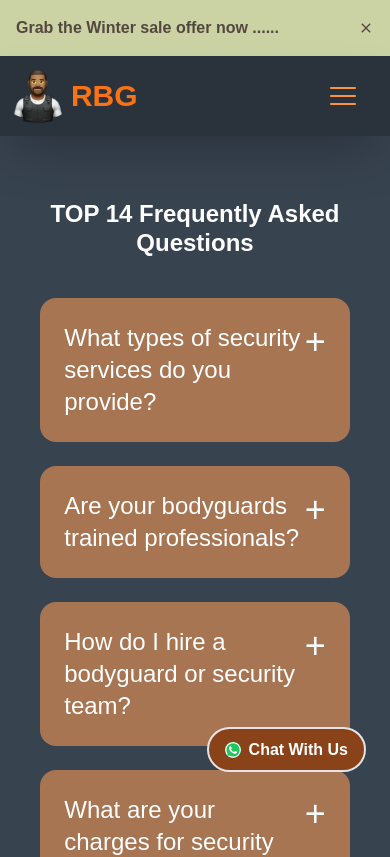
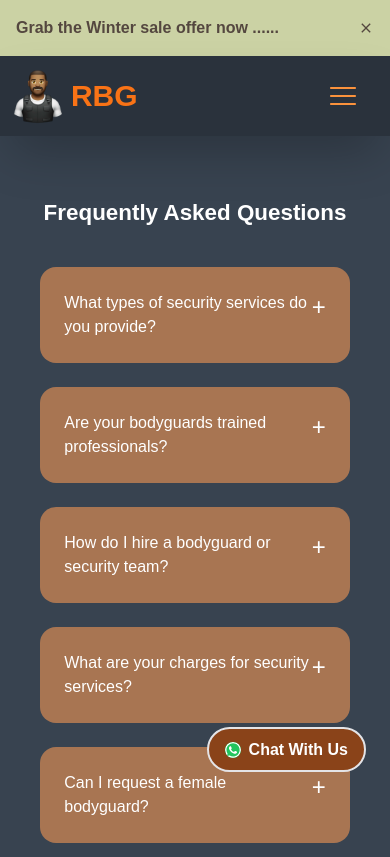
Before and after one commit to webdev-ashishk/Body-Guard, a Next.js app: page /FAQS in a window 390 px wide. Shown: the top 857 px of the page. Built offline with nearby package versions, Linux system fonts and the light colour scheme.

Commit message:
fixes smalls issues

```diff
--- a/src/app/FAQS/page.jsx
+++ b/src/app/FAQS/page.jsx
@@ -8,19 +8,19 @@ export default function FAQS() {
   };
   return (
     <div className="text-white bg-[#384350] py-5">
-      <h1 className="text-[1.5rem] md:text-[2rem] lg:text-[3rem] p-3 font-extrabold text-center">
-        TOP 14 Frequently Asked Questions
+      <h1 className="text-[1.4rem] md:text-[2rem] lg:text-[3rem] p-3 font-extrabold text-center">
+        Frequently Asked Questions
       </h1>
       <ul className="w-11/12 md:w-10/12 lg:w-8/12 mx-auto">
         {_FAQS?.faqs.map((element) => (
           <li
             key={element.id}
-            className="text-2xl bg-[#a87552] p-2 m-4 md:m-8 lg:m-10 rounded-2xl"
+            className="text-1xl md:text-2xl bg-[#a87552] p-2 m-4 md:m-8 lg:m-10 rounded-2xl"
             onClick={() => toggleAnswers(element.id)}
           >
             <p className=" rounded-lg p-2 m-2 flex justify-between">
               <span>{element.question}</span>
-              <span className="text-4xl">
+              <span className="text-2xl md:text-4xl">
                 {activeId === element.id ? '-' : '+'}
               </span>
             </p>
--- a/src/app/director/page.tsx
+++ b/src/app/director/page.tsx
@@ -3,8 +3,10 @@ import Image from 'next/image';
 import './directorStyle.css';
 export default function Director() {
   return (
-    <div className="bg-[#1d232a] text-white w-full md:w-[60rem]  lg:w-[50rem] mx-auto  p-2">
-      <h1 id="h11">Meet the Directors</h1>
+    <div className="bg-[#1d232a] text-white w-full md:w-[60rem]  lg:w-[50rem] mx-auto  p-2 ">
+      <h1 id="h11" className="pb-16">
+        Meet the Directors
+      </h1>
       <div className="grid grid-cols-1 md:grid-cols-2 lg:grid-cols-2 w-full mx-auto md:w-[90%]">
         <div id="firstDiv" className="inside-director">
           <Image
@@ -12,7 +14,7 @@ export default function Director() {
             alt="text"
             width={100}
             height={100}
-            className="w-[60%] md:w-[80%] lg:w-full h-full rounded-lg"
+            className="w-[60%] md:w-[80%] lg:w-full h-full pl-16 md:pl-0 lg:pl-0 rounded-lg"
           />
         </div>
         <div id="secondDiv" className="">
--- a/src/app/page.tsx
+++ b/src/app/page.tsx
@@ -18,7 +18,7 @@ export default function Home() {
         <div className="page3 why-choose-us w-full">
           <WhyChooseOus />
         </div>
-        <div className="page4 pt-16">
+        <div className="page4 py-20">
           <OurCommunity />
           <Director />
         </div>
```
